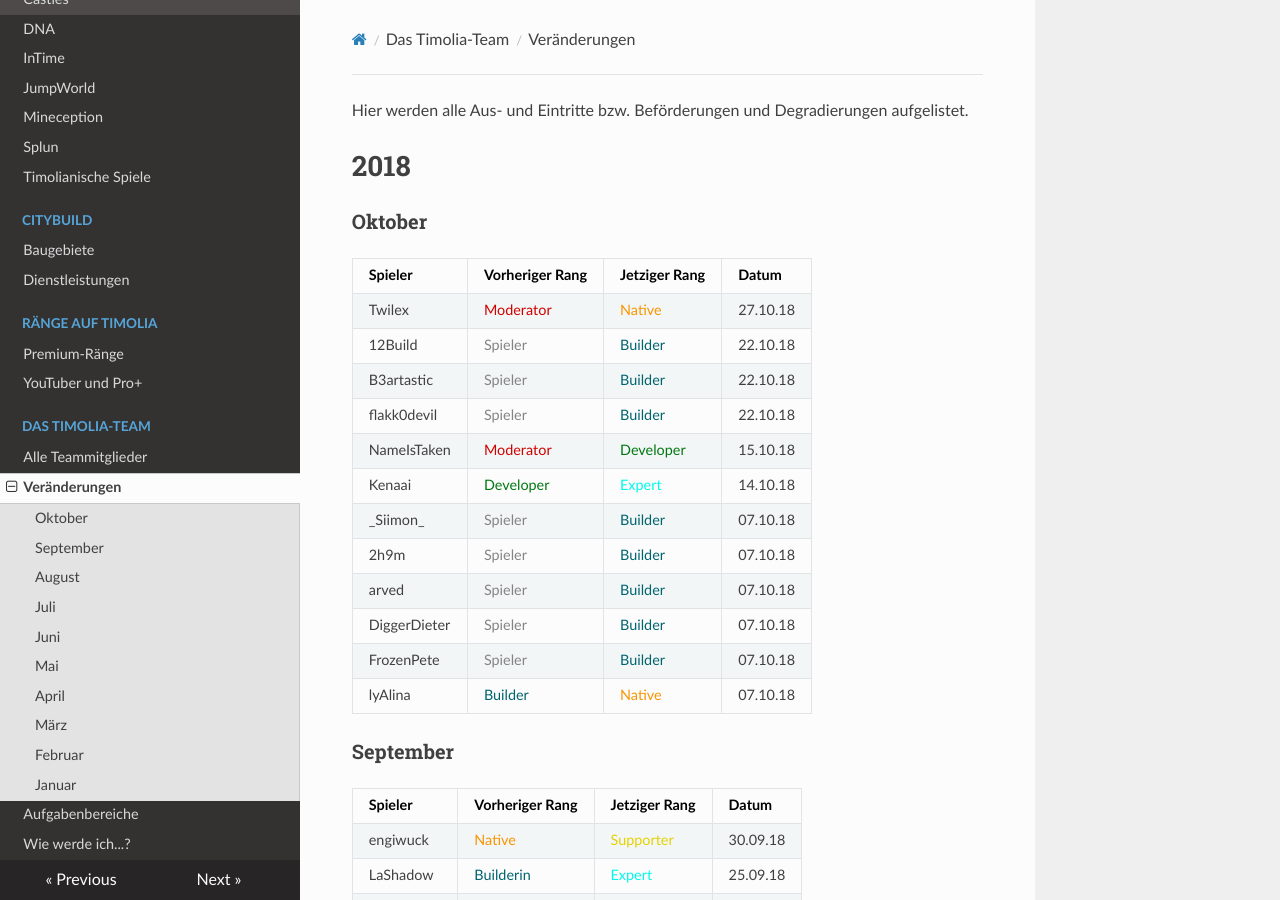
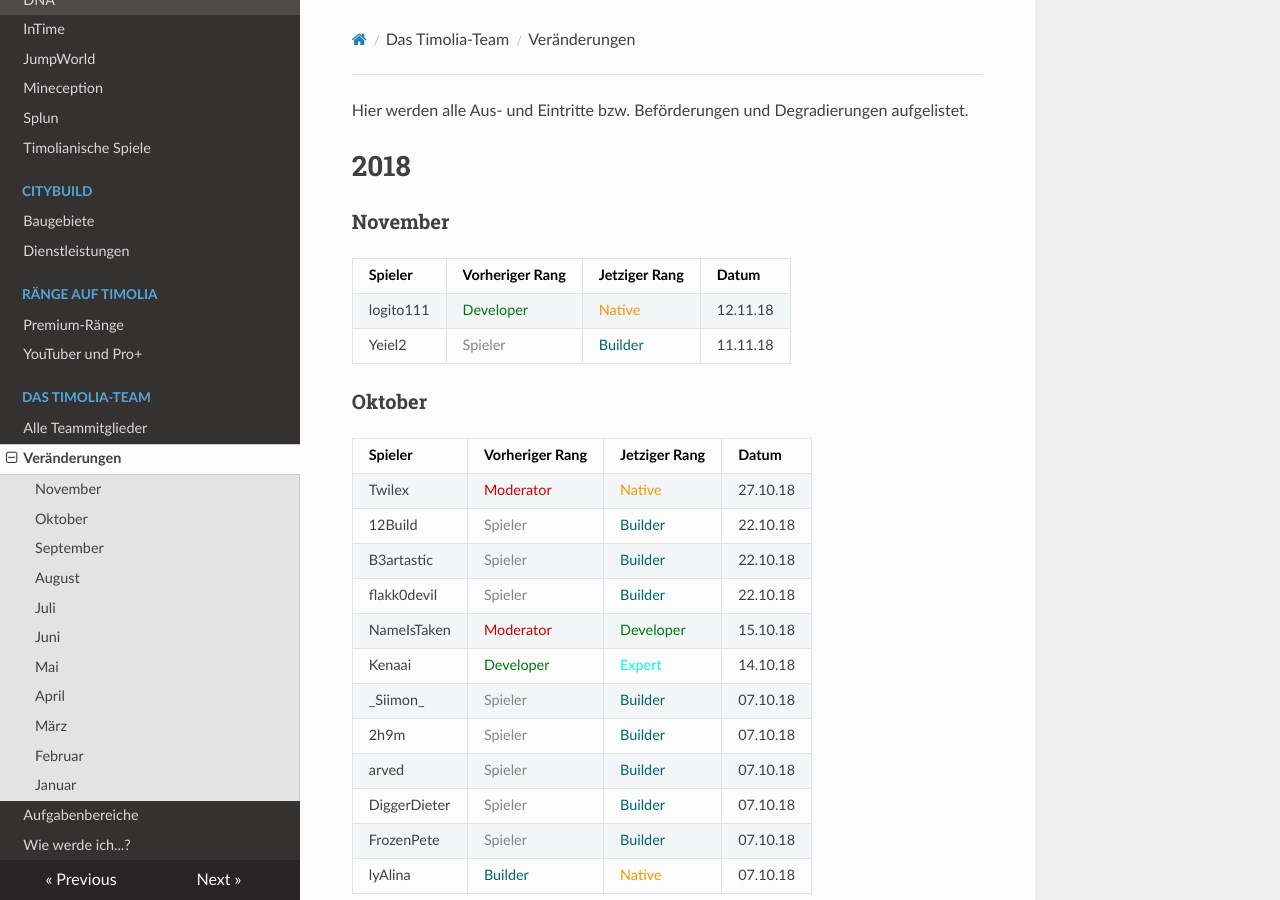
Before and after one commit to TimoliaDE/HowTo, an MkDocs documentation site: the page built from docs/team/changes.md, in a window 1280 px wide and 900 px high. Built offline with MkDocs 1.6.1, drawn with Linux system fonts in a browser that asks for light colours; nearby versions of some CDN libraries; old or Windows-style settings are respelled for this version of MkDocs.

Commit message:
Update changes.md

```diff
--- a/docs/team/changes.md
+++ b/docs/team/changes.md
@@ -1,6 +1,12 @@
 Hier werden alle Aus- und Eintritte bzw. Beförderungen und Degradierungen aufgelistet.
 
 # 2018
+
+###  <strong>November</strong>
+| Spieler | Vorheriger Rang | Jetziger Rang | Datum |
+| ------ | ------ | ------ | ------ |
+|logito111 | <span style="color:#007812">Developer</span> | <span style="color:#F99500">Native</span> | 12.11.18  |
+|Yeiel2 | <span style="color:#848484">Spieler</span> | <span style="color:#00646F">Builder</span> | 11.11.18  |
 
 ###  <strong>Oktober</strong>
 | Spieler | Vorheriger Rang | Jetziger Rang | Datum |
```
